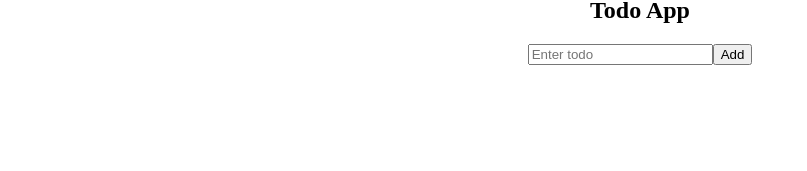
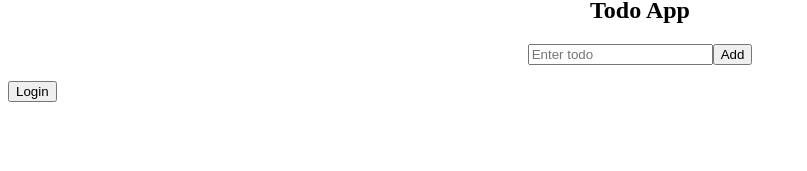
Before and after one commit to hana787f/React2p, a React (Vite) app: page / in a window 1280 px wide. Shown: the part 111-282 px from the top of the page, without its empty margins (0-807 px from the left). Built offline with nearby package versions, Linux system fonts and the light colour scheme.

Commit message:
your message

```diff
--- a/src/App.jsx
+++ b/src/App.jsx
@@ -1,4 +1,5 @@
 import Counter from './Counter'
+import Login from './Login'
 import TodoApp from './TodoaApp'
 function App() {
 
@@ -6,6 +7,7 @@ function App() {
     <div>
 <Counter/>
 <TodoApp/>
+<Login/>
     </div>
   )
 }
--- /dev/null
+++ b/src/Login.jsx
@@ -0,0 +1,31 @@
+import React,{createContext,useContext,useState} from "react";
+const Authcontext = createContext();
+ function Login(){
+     const [user,setUser ]= useState(null);
+      return(
+        <Authcontext.Provider value={{user,setUser}}>
+               <Profile/>
+        </Authcontext.Provider>
+      )
+ }
+  function Profile(){
+     const {user ,setUser}= useContext(Authcontext);
+      return (
+        <div>
+            {user ? (
+                <>
+                <h3>Wellcome {user}</h3>
+                <button onClick={()=>setUser(null)}>
+                    Logout
+                </button>
+                </>
+            ):(
+                <button onClick={()=>setUser("HANA")}>
+                    Login
+                </button>
+
+            )}
+        </div>
+      );
+  }
+  export default Login
```
Also changed, not shown: src/TodoaApp.jsx (+4 -4 lines).
